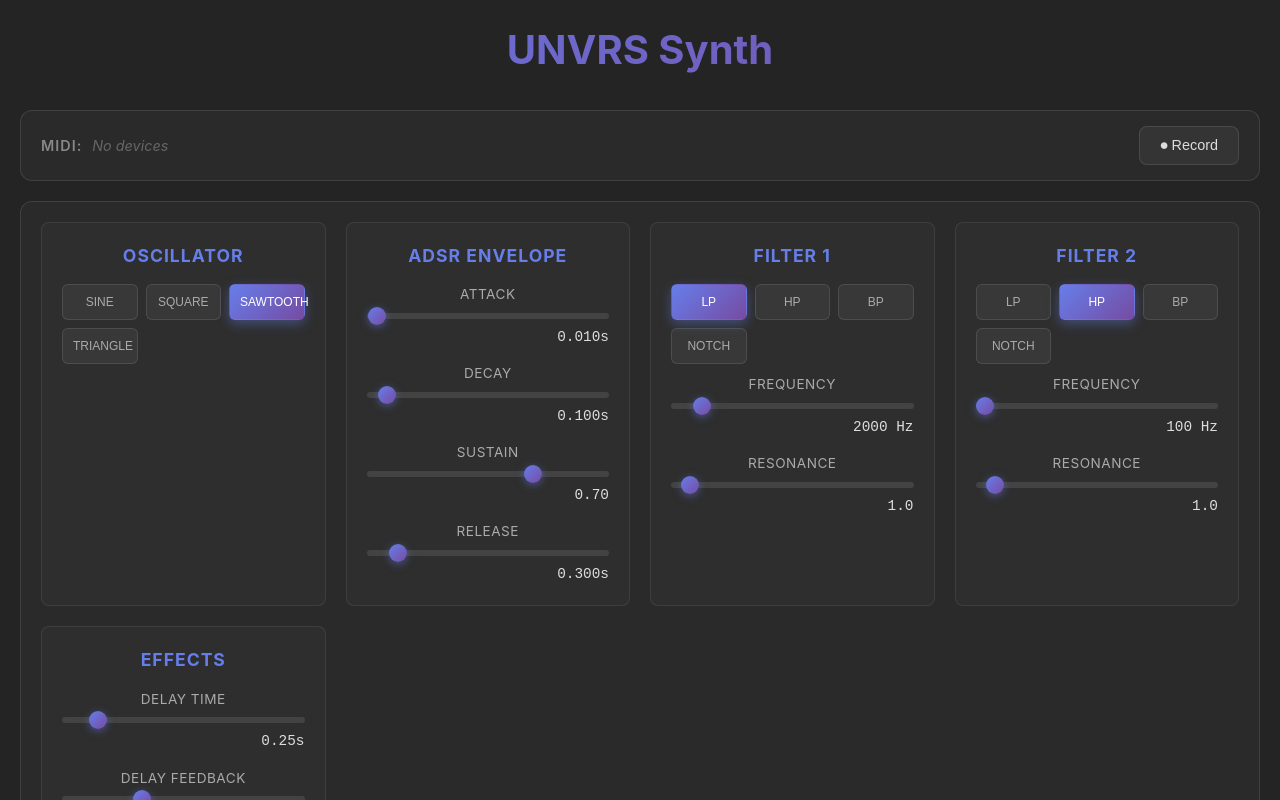
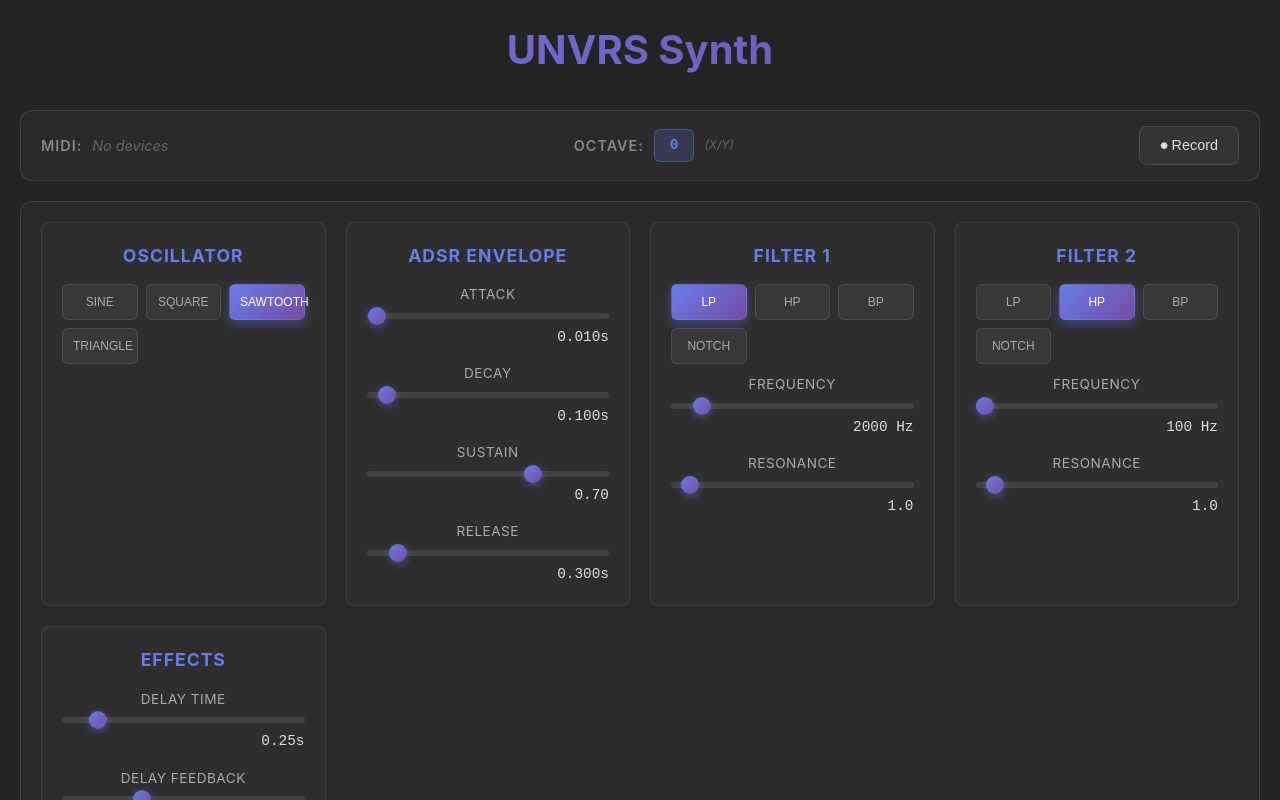
Before and after one commit to UNVRSmusic/unvrs-synth, a React (Vite) app: page / in a window 1280 px wide. Both pictures are taken after a click on the button "Click to Initialize Audio". Shown: the top 800 px of the page. Built offline with nearby package versions, Linux system fonts and the light colour scheme.

Commit message:
oct up / down

```diff
--- a/src/components/Keyboard.tsx
+++ b/src/components/Keyboard.tsx
@@ -95,7 +95,8 @@ const Keyboard = ({ onNoteOn, onNoteOff, activeNotes }: KeyboardProps) => {
         {renderBlackKeys()}
       </div>
       <div className="keyboard-hint">
-        Use computer keyboard (AWSEDFTGYHUJKOLP;') or click/MIDI to play
+        Use computer keyboard (AWSEDFTGHUJKOLP;') or click/MIDI to play • Y/X to
+        shift octaves
       </div>
     </div>
   );
--- a/src/components/Synth.css
+++ b/src/components/Synth.css
@@ -15,6 +15,38 @@
   border: 1px solid rgba(255, 255, 255, 0.1);
 }
 
+.octave-display {
+  display: flex;
+  align-items: center;
+  gap: 10px;
+  font-size: 0.9rem;
+}
+
+.octave-label {
+  color: #888;
+  font-weight: 600;
+  text-transform: uppercase;
+  letter-spacing: 1px;
+}
+
+.octave-value {
+  padding: 5px 15px;
+  background: rgba(102, 126, 234, 0.2);
+  border: 1px solid rgba(102, 126, 234, 0.4);
+  border-radius: 6px;
+  color: #667eea;
+  font-family: "Courier New", monospace;
+  font-weight: bold;
+  min-width: 40px;
+  text-align: center;
+}
+
+.octave-hint {
+  color: #666;
+  font-size: 0.75rem;
+  font-style: italic;
+}
+
 .synth-controls {
   display: grid;
   grid-template-columns: repeat(auto-fit, minmax(280px, 1fr));
--- a/src/components/Synth.tsx
+++ b/src/components/Synth.tsx
@@ -16,6 +16,7 @@ interface SynthProps {
 const Synth = ({ audioEngine }: SynthProps) => {
   const [activeNotes, setActiveNotes] = useState<Set<number>>(new Set());
   const [midiDevices, setMidiDevices] = useState<WebMidi.MIDIInput[]>([]);
+  const [octaveOffset, setOctaveOffset] = useState(0);
 
   useEffect(() => {
     // Setup MIDI
@@ -24,7 +25,18 @@ const Synth = ({ audioEngine }: SynthProps) => {
     // Setup computer keyboard
     const handleKeyDown = (e: KeyboardEvent) => {
       if (e.repeat) return;
-      const midiNote = keyToMidiNote(e.key);
+
+      // Octave controls
+      if (e.key.toLowerCase() === "y") {
+        setOctaveOffset((prev) => Math.max(prev - 1, -3));
+        return;
+      }
+      if (e.key.toLowerCase() === "x") {
+        setOctaveOffset((prev) => Math.min(prev + 1, 3));
+        return;
+      }
+
+      const midiNote = keyToMidiNote(e.key, octaveOffset);
       if (midiNote !== null && !activeNotes.has(midiNote)) {
         audioEngine.noteOn(midiNote, 0.8);
         setActiveNotes((prev) => new Set(prev).add(midiNote));
@@ -32,7 +44,9 @@ const Synth = ({ audioEngine }: SynthProps) => {
     };
 
     const handleKeyUp = (e: KeyboardEvent) => {
-      const midiNote = keyToMidiNote(e.key);
+      if (e.key.toLowerCase() === "x" || e.key.toLowerCase() === "y") return;
+
+      const midiNote = keyToMidiNote(e.key, octaveOffset);
       if (midiNote !== null) {
         audioEngine.noteOff(midiNote);
         setActiveNotes((prev) => {
@@ -50,7 +64,7 @@ const Synth = ({ audioEngine }: SynthProps) => {
       window.removeEventListener("keydown", handleKeyDown);
       window.removeEventListener("keyup", handleKeyUp);
     };
-  }, [audioEngine, activeNotes]);
+  }, [audioEngine, activeNotes, octaveOffset]);
 
   const setupMIDI = async () => {
     if (!navigator.requestMIDIAccess) return;
@@ -105,6 +119,14 @@ const Synth = ({ audioEngine }: SynthProps) => {
     <div className="synth">
       <div className="synth-header">
         <MIDIStatus devices={midiDevices} />
+        <div className="octave-display">
+          <span className="octave-label">Octave:</span>
+          <span className="octave-value">
+            {octaveOffset > 0 ? "+" : ""}
+            {octaveOffset}
+          </span>
+          <span className="octave-hint">(X/Y)</span>
+        </div>
         <RecorderSection audioEngine={audioEngine} />
       </div>
 
@@ -126,7 +148,10 @@ const Synth = ({ audioEngine }: SynthProps) => {
 };
 
 // Keyboard mapping (2 octaves starting at C3)
-const keyToMidiNote = (key: string): number | null => {
+const keyToMidiNote = (
+  key: string,
+  octaveOffset: number = 0,
+): number | null => {
   const mapping: { [key: string]: number } = {
     a: 48,
     w: 49,
@@ -136,7 +161,7 @@ const keyToMidiNote = (key: string): number | null => {
     f: 53,
     t: 54,
     g: 55,
-    y: 56,
+    // y is now used for octave shift
     h: 57,
     u: 58,
     j: 59,
@@ -147,7 +172,8 @@ const keyToMidiNote = (key: string): number | null => {
     ";": 64,
     "'": 65,
   };
-  return mapping[key.toLowerCase()] ?? null;
+  const baseNote = mapping[key.toLowerCase()];
+  return baseNote !== undefined ? baseNote + octaveOffset * 12 : null;
 };
 
 export default Synth;
```
